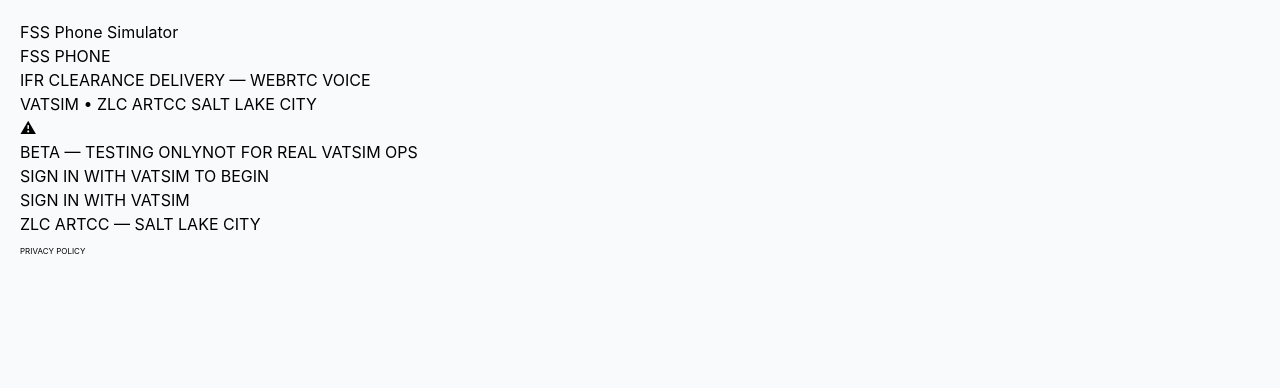
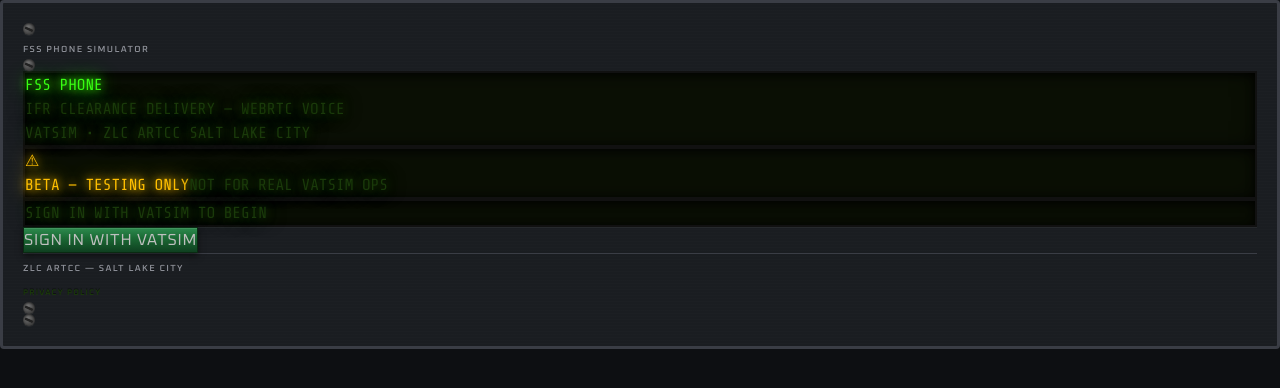
Before and after one commit to wizalskii/fssphonecall, a React (Vite) app in the folder client/: page / in a window 1280 px wide. Shown: the top 388 px of the page. Built offline with nearby package versions, Linux system fonts and the light colour scheme; no server answers.

Commit message:
Fix CSS import order warning

```diff
--- a/client/src/index.css
+++ b/client/src/index.css
@@ -1,17 +1,221 @@
+@import url('https://fonts.googleapis.com/css2?family=Share+Tech+Mono&family=Oxanium:wght@400;600;700&display=swap');
+
 @tailwind base;
 @tailwind components;
 @tailwind utilities;
 
+:root {
+  --lcd-green: #39ff14;
+  --lcd-amber: #ffbf00;
+  --lcd-red: #ff3333;
+  --lcd-dim: #1a3a0a;
+  --panel-dark: #1a1d21;
+  --panel-mid: #252830;
+  --panel-light: #2f323a;
+  --panel-edge: #3a3d45;
+  --screw-color: #555860;
+  --label-color: #8a8d95;
+  --console-bg: #0d0f12;
+  --led-green: #00e676;
+  --led-red: #ff1744;
+  --led-amber: #ffc400;
+  --led-off: #2a2a2a;
+  --btn-face: #3a3d45;
+  --btn-highlight: #4a4d55;
+  --btn-shadow: #15171a;
+}
+
 body {
   margin: 0;
-  font-family: -apple-system, BlinkMacSystemFont, 'Segoe UI', 'Roboto', 'Oxygen',
-    'Ubuntu', 'Cantarell', 'Fira Sans', 'Droid Sans', 'Helvetica Neue',
-    sans-serif;
+  font-family: 'Oxanium', sans-serif;
   -webkit-font-smoothing: antialiased;
   -moz-osx-font-smoothing: grayscale;
-  @apply bg-gray-50;
+  background: var(--console-bg);
+  color: #c0c0c0;
 }
 
 #root {
   min-height: 100vh;
 }
+
+/* LCD segment display font */
+.lcd-text {
+  font-family: 'Share Tech Mono', monospace;
+  text-shadow: 0 0 8px currentColor, 0 0 20px currentColor;
+}
+
+.lcd-green { color: var(--lcd-green); }
+.lcd-amber { color: var(--lcd-amber); }
+.lcd-red { color: var(--lcd-red); }
+.lcd-dim { color: var(--lcd-dim); }
+
+/* Panel texture */
+.panel {
+  background: var(--panel-dark);
+  background-image:
+    repeating-linear-gradient(
+      0deg,
+      transparent,
+      transparent 2px,
+      rgba(255,255,255,0.008) 2px,
+      rgba(255,255,255,0.008) 3px
+    );
+}
+
+/* Recessed LCD display */
+.lcd-display {
+  background: #0a0f04;
+  border: 2px solid #111;
+  box-shadow:
+    inset 0 2px 8px rgba(0,0,0,0.8),
+    inset 0 0 20px rgba(0,0,0,0.5),
+    0 1px 0 rgba(255,255,255,0.05);
+}
+
+/* Hardware button */
+.hw-btn {
+  background: linear-gradient(180deg, var(--btn-highlight) 0%, var(--btn-face) 40%, var(--btn-shadow) 100%);
+  border: 1px solid #222;
+  box-shadow:
+    0 3px 6px rgba(0,0,0,0.5),
+    inset 0 1px 0 rgba(255,255,255,0.1);
+  transition: all 0.08s ease;
+  font-family: 'Oxanium', sans-serif;
+  text-transform: uppercase;
+  letter-spacing: 0.05em;
+}
+
+.hw-btn:active {
+  background: linear-gradient(180deg, var(--btn-shadow) 0%, var(--btn-face) 60%, var(--btn-highlight) 100%);
+  box-shadow:
+    0 1px 2px rgba(0,0,0,0.5),
+    inset 0 2px 4px rgba(0,0,0,0.3);
+  transform: translateY(1px);
+}
+
+.hw-btn:disabled {
+  opacity: 0.35;
+  cursor: not-allowed;
+}
+
+.hw-btn-green {
+  background: linear-gradient(180deg, #2d8a4e 0%, #1b6b35 40%, #0f4020 100%);
+  border-color: #0a2a12;
+}
+.hw-btn-green:active {
+  background: linear-gradient(180deg, #0f4020 0%, #1b6b35 60%, #2d8a4e 100%);
+}
+
+.hw-btn-red {
+  background: linear-gradient(180deg, #8a2d2d 0%, #6b1b1b 40%, #401010 100%);
+  border-color: #2a0a0a;
+}
+.hw-btn-red:active {
+  background: linear-gradient(180deg, #401010 0%, #6b1b1b 60%, #8a2d2d 100%);
+}
+
+/* LED indicator */
+.led {
+  width: 8px;
+  height: 8px;
+  border-radius: 50%;
+  border: 1px solid rgba(0,0,0,0.5);
+}
+
+.led-on-green {
+  background: var(--led-green);
+  box-shadow: 0 0 6px var(--led-green), 0 0 12px var(--led-green);
+}
+
+.led-on-red {
+  background: var(--led-red);
+  box-shadow: 0 0 6px var(--led-red), 0 0 12px var(--led-red);
+}
+
+.led-on-amber {
+  background: var(--led-amber);
+  box-shadow: 0 0 6px var(--led-amber), 0 0 12px var(--led-amber);
+}
+
+.led-off {
+  background: var(--led-off);
+}
+
+/* Screw head */
+.screw {
+  width: 12px;
+  height: 12px;
+  border-radius: 50%;
+  background: radial-gradient(circle at 40% 35%, #777, #444 60%, #333);
+  box-shadow: inset 0 1px 2px rgba(0,0,0,0.5), 0 1px 0 rgba(255,255,255,0.05);
+  position: relative;
+}
+.screw::after {
+  content: '';
+  position: absolute;
+  top: 50%;
+  left: 50%;
+  transform: translate(-50%, -50%) rotate(25deg);
+  width: 8px;
+  height: 1.5px;
+  background: #222;
+  box-shadow: 0 0 1px rgba(0,0,0,0.8);
+}
+
+/* Panel label engraving */
+.panel-label {
+  font-family: 'Oxanium', sans-serif;
+  font-size: 9px;
+  font-weight: 600;
+  text-transform: uppercase;
+  letter-spacing: 0.15em;
+  color: var(--label-color);
+  text-shadow: 0 -1px 0 rgba(0,0,0,0.5);
+}
+
+/* Signal bars */
+.signal-bar {
+  width: 4px;
+  background: var(--lcd-green);
+  box-shadow: 0 0 4px var(--lcd-green);
+}
+.signal-bar-off {
+  background: var(--lcd-dim);
+  box-shadow: none;
+}
+
+/* Pulsing animation for ringing */
+@keyframes ring-pulse {
+  0%, 100% { opacity: 1; }
+  50% { opacity: 0.3; }
+}
+.ring-pulse {
+  animation: ring-pulse 1s ease-in-out infinite;
+}
+
+/* PTT active glow */
+@keyframes ptt-glow {
+  0%, 100% { box-shadow: 0 0 10px var(--lcd-red), 0 0 30px rgba(255,51,51,0.3); }
+  50% { box-shadow: 0 0 15px var(--lcd-red), 0 0 40px rgba(255,51,51,0.5); }
+}
+.ptt-active {
+  animation: ptt-glow 0.8s ease-in-out infinite;
+}
+
+/* Input styling for panel */
+.panel-input {
+  background: #0a0f04;
+  border: 2px solid #222;
+  box-shadow: inset 0 2px 6px rgba(0,0,0,0.6);
+  color: var(--lcd-green);
+  font-family: 'Share Tech Mono', monospace;
+  caret-color: var(--lcd-green);
+}
+.panel-input::placeholder {
+  color: var(--lcd-dim);
+}
+.panel-input:focus {
+  outline: none;
+  border-color: #333;
+  box-shadow: inset 0 2px 6px rgba(0,0,0,0.6), 0 0 4px rgba(57,255,20,0.15);
+}
```
